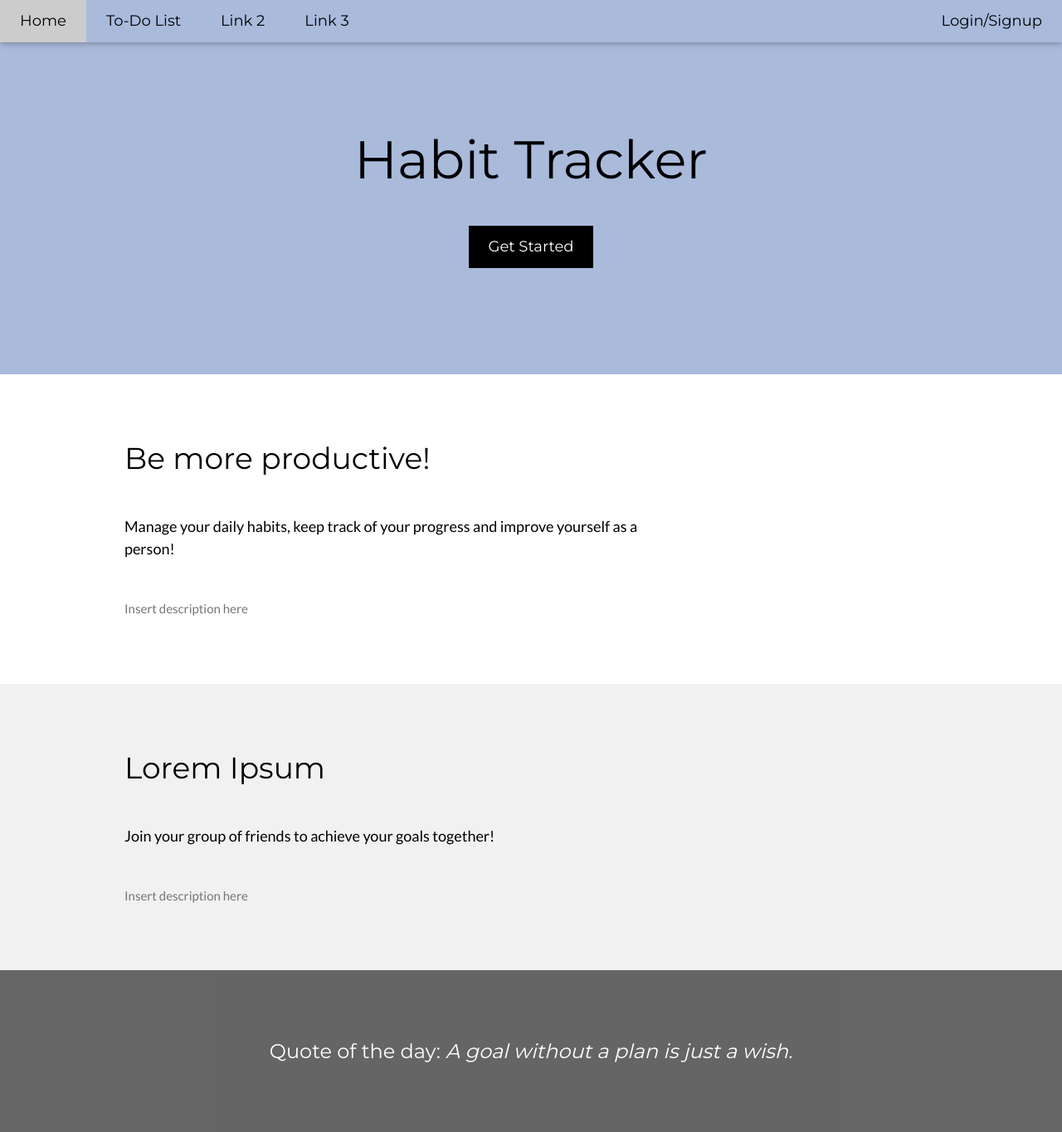
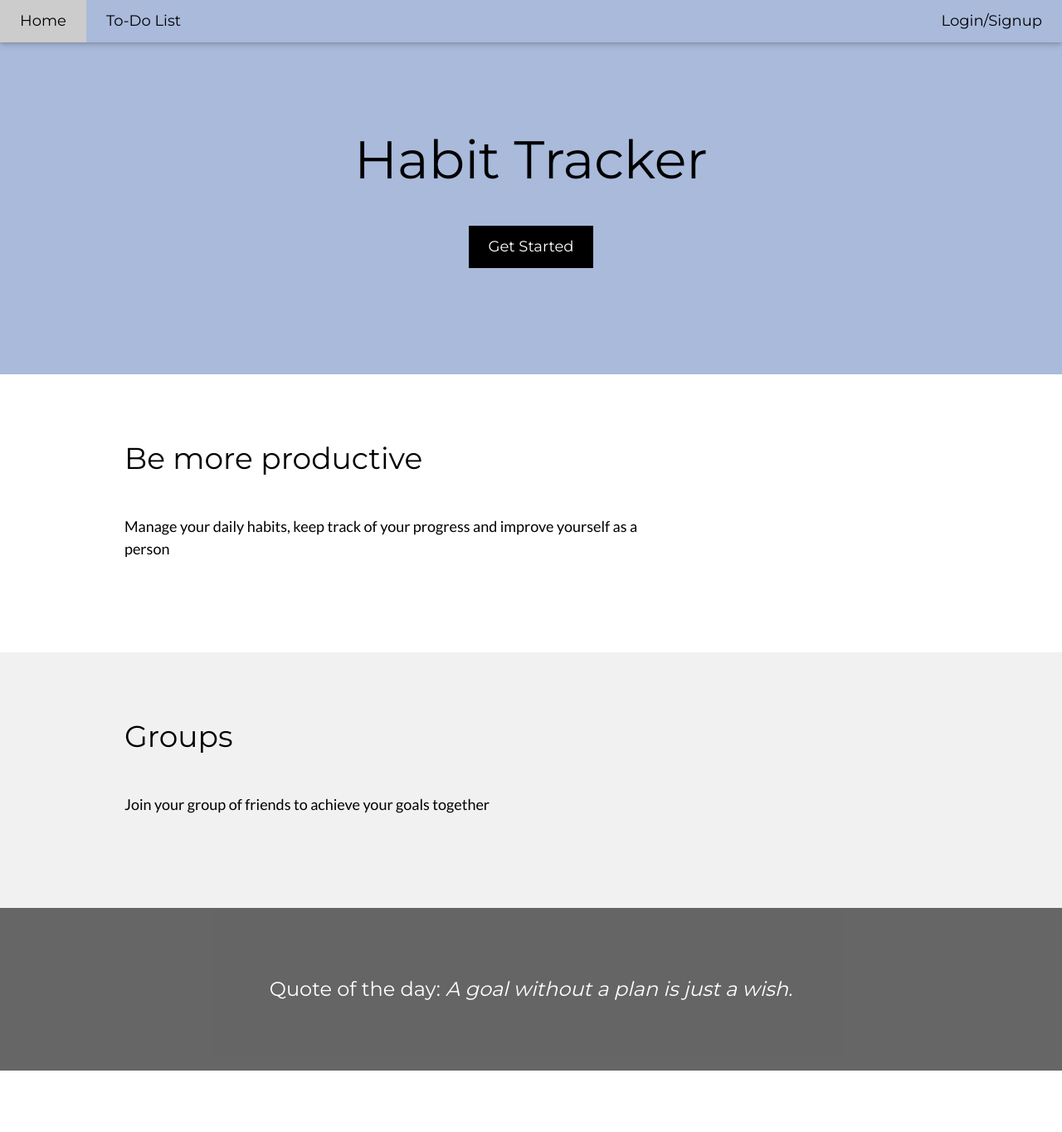
Before and after one commit to 13472889991/ToDoList, a Django app: page / in a window 1280 px wide. Shown: the top 1364 px of the page at 83% size. Run offline with Django 3.2, Linux system fonts and the light colour scheme.

Commit message:
Finished everything

```diff
--- a/ToDoList/ToDo/templates/ToDo/index.html
+++ b/ToDoList/ToDo/templates/ToDo/index.html
@@ -21,8 +21,6 @@ body,h1,h2,h3,h4,h5,h6 {font-family: "Lato", sans-serif}
     <a class="w3-bar-item w3-button w3-hide-medium w3-hide-large w3-right w3-padding-large w3-hover-white w3-large w3-theme-l1" href="javascript:void(0);" onclick="myFunction()" title="Toggle Navigation Menu"><i class="fa fa-bars"></i></a>
     <a href="#" class="w3-bar-item w3-button w3-padding-large w3-white">Home</a>
     <a href="/ToDo/" class="w3-bar-item w3-button w3-hide-small w3-padding-large w3-hover-white">To-Do List</a>
-    <a href="#" class="w3-bar-item w3-button w3-hide-small w3-padding-large w3-hover-white">Link 2</a>
-    <a href="#" class="w3-bar-item w3-button w3-hide-small w3-padding-large w3-hover-white">Link 3</a>
     <a href="#" class="w3-bar-item w3-button w3-hide-small w3-padding-large w3-hover-white w3-right">{{login}}</a>
   </div>
 
@@ -48,10 +46,10 @@ body,h1,h2,h3,h4,h5,h6 {font-family: "Lato", sans-serif}
 <div class="w3-row-padding w3-padding-64 w3-container">
   <div class="w3-content">
     <div class="w3-twothird">
-      <h1>Be more productive!</h1>
-      <h5 class="w3-padding-32">Manage your daily habits, keep track of your progress and improve yourself as a person!</h5>
+      <h1>Be more productive</h1>
+      <h5 class="w3-padding-32">Manage your daily habits, keep track of your progress and improve yourself as a person</h5>
 
-      <p class="w3-text-grey">Insert description here</p>
+      <p class="w3-text-grey"></p>
     </div>
 
 
@@ -64,10 +62,10 @@ body,h1,h2,h3,h4,h5,h6 {font-family: "Lato", sans-serif}
 
 
     <div class="w3-twothird">
-      <h1>Lorem Ipsum</h1>
-      <h5 class="w3-padding-32">Join your group of friends to achieve your goals together!</h5>
+      <h1>Groups</h1>
+      <h5 class="w3-padding-32">Join your group of friends to achieve your goals together</h5>
 
-      <p class="w3-text-grey">Insert description here</p>
+      <p class="w3-text-grey"></p>
     </div>
   </div>
 </div>
```
